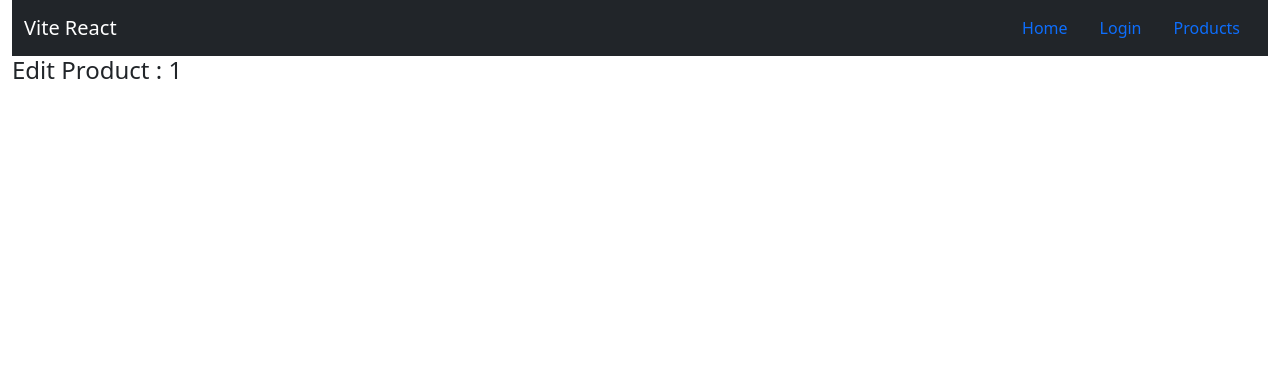
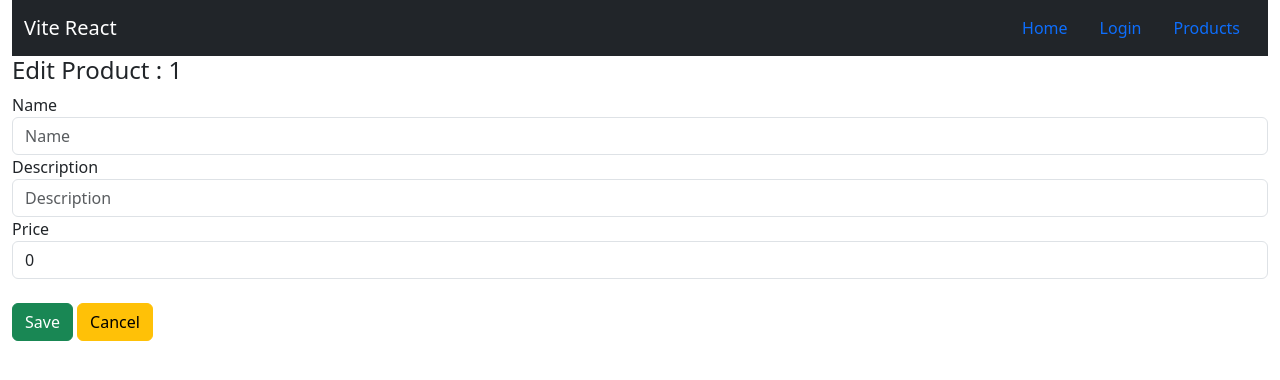
Before and after one commit to aniljos/react-may-2026, a React (Vite) app in the folder the-awesome-app/: page /products/1 in a window 1280 px wide. Shown: the top 380 px of the page. Built offline with nearby package versions, Linux system fonts and the light colour scheme; no server answers.

Commit message:
Day 4 session 1 Excercise

```diff
--- a/the-awesome-app/src/pages/EditProduct.tsx
+++ b/the-awesome-app/src/pages/EditProduct.tsx
@@ -1,17 +1,63 @@
 // http://localhost:5173/products/1
 // http://localhost:5173/products/2
 
+import axios from "axios";
+import { useEffect, useState, type ChangeEvent } from "react";
 import { useParams } from "react-router-dom";
+import Product from "../models/Product";
 
 function EditProduct(){
 
+    const [product, setProduct] = useState<Product>(new Product(0, "", 0, ""));
     const params = useParams();
 
     const id = params.id;
 
+    useEffect(() => {
+
+        async function fetchData(){
+            const response = await axios.get<Product>("http://localhost:9000/products/" + id);
+            setProduct(response.data);
+        }
+        fetchData();
+
+    }, [])
+
+    function handleNameChange(e: ChangeEvent<HTMLInputElement>){
+
+        // const value = e.target.value;
+        // const copy = {...product};
+        // copy.name = value;
+        // setProduct(copy);
+
+        setProduct({...product, name: e.target.value});
+    }
+
     return (
         <div>
             <h4>Edit Product : {id}</h4>
+
+            <div className="form-group">
+                 <label htmlFor="name">Name</label>
+                 <input type="text" id="name" className="form-control" placeholder="Name"
+                            value={product.name} onChange={handleNameChange}/>
+            </div>
+            <div className="form-group">
+                 <label htmlFor="desc">Description</label>
+                 <input type="text" id="desc" className="form-control"
+                        placeholder="Description" value={product.description}
+                        onChange={e => setProduct({...product, description: e.target.value})} />
+            </div>
+            <div className="form-group">
+                 <label htmlFor="price">Price</label>
+                 <input type="number" id="price" className="form-control"
+                        placeholder="Price" value={product.price} onChange={e => setProduct({...product, price: e.target.valueAsNumber})}/>
+            </div>
+            <br />
+            <div>
+                <button className="btn btn-success">Save</button>&nbsp;
+                <button className="btn btn-warning">Cancel</button>
+            </div>
         </div>
     )
 }
--- a/the-awesome-app/src/pages/ListProducts.tsx
+++ b/the-awesome-app/src/pages/ListProducts.tsx
@@ -2,12 +2,14 @@ import axios from 'axios';
 import { useEffect, useState } from 'react';
 import Product from '../models/Product';
 import './ListProducts.css'
+import { useNavigate } from 'react-router-dom';
 
 const url = "http://localhost:9000/products";
 
 function ListProducts(){
 
     const [products, setProducts] = useState<Product[]>([]);
+    const navigate = useNavigate();
 
     async function fetchProducts(){
 
@@ -56,6 +58,10 @@ function ListProducts(){
 
     }
 
+    function handleEditProduct(product: Product){
+        navigate("/products/" + product.id);
+    }
+
 
     const mystyle = {display: 'flex', flexFlow: 'row wrap', justifyContent: 'center'}
     return (
@@ -70,7 +76,7 @@ function ListProducts(){
                         <p>Price: {product.price}</p>
                         <div>
                             <button className='btn btn-danger' onClick={() => {handleDelete(product)}}>Delete</button>&nbsp;
-                            <button className='btn btn-info'>Edit</button>
+                            <button className='btn btn-info' onClick={() => handleEditProduct(product)}>Edit</button>
                         </div>
                     </div>
                 ))}
```
Also changed, not shown: 1 other file (tests, documents, lock files or other folders).
